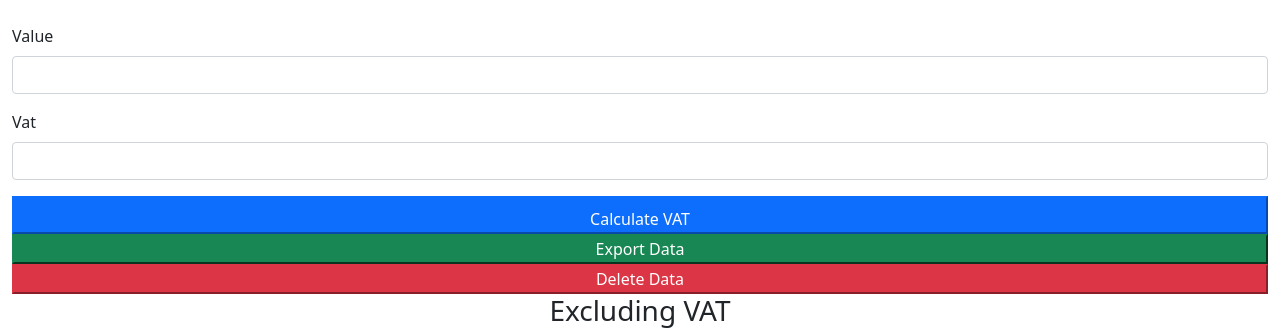
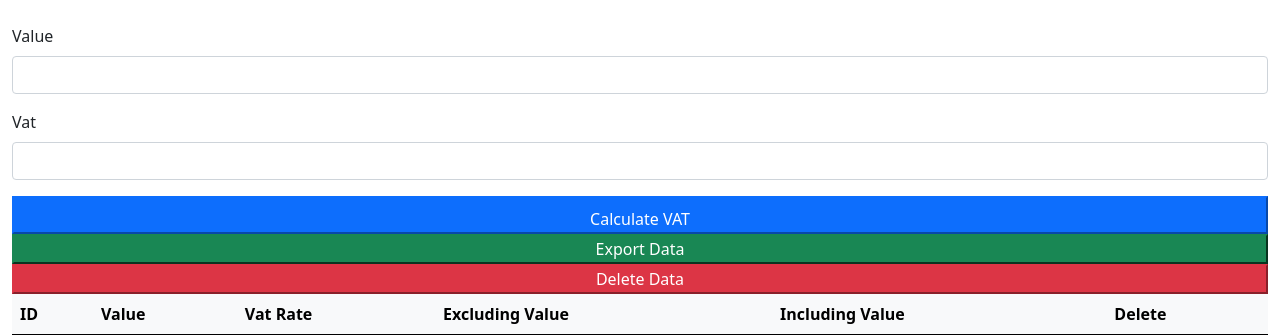
Before and after one commit to FeatheredFiend/vatcalc, a Symfony app: template templates/homepage/index.html.twig in a window 1280 px wide. Shown: the top 336 px of the page. Run offline with Twig, Linux system fonts and the light colour scheme; the template is opened without the code that fills it, so the values that code supplies are empty; form fields are guessed from the names that the template uses; some libraries are stand-ins or nearby versions.

Commit message:
Changed Table

```diff
--- a/templates/homepage/index.html.twig
+++ b/templates/homepage/index.html.twig
@@ -29,7 +29,6 @@
         <a class="" href="{{ path('export') }}"><button type="button" class="col-12 btn-success text-white">Export Data</button></a>
         <a class="" href="{{ path('delete_all') }}"><button type="button" class="col-12 btn-danger text-white">Delete Data</button></a>
         <div class="col-sm-12 col-md-12 table-responsive">
-            <h3 class="text-center">Excluding VAT</h3>
             <table class="table table-striped table-light">
                 <thead>
                     <tr>
```
